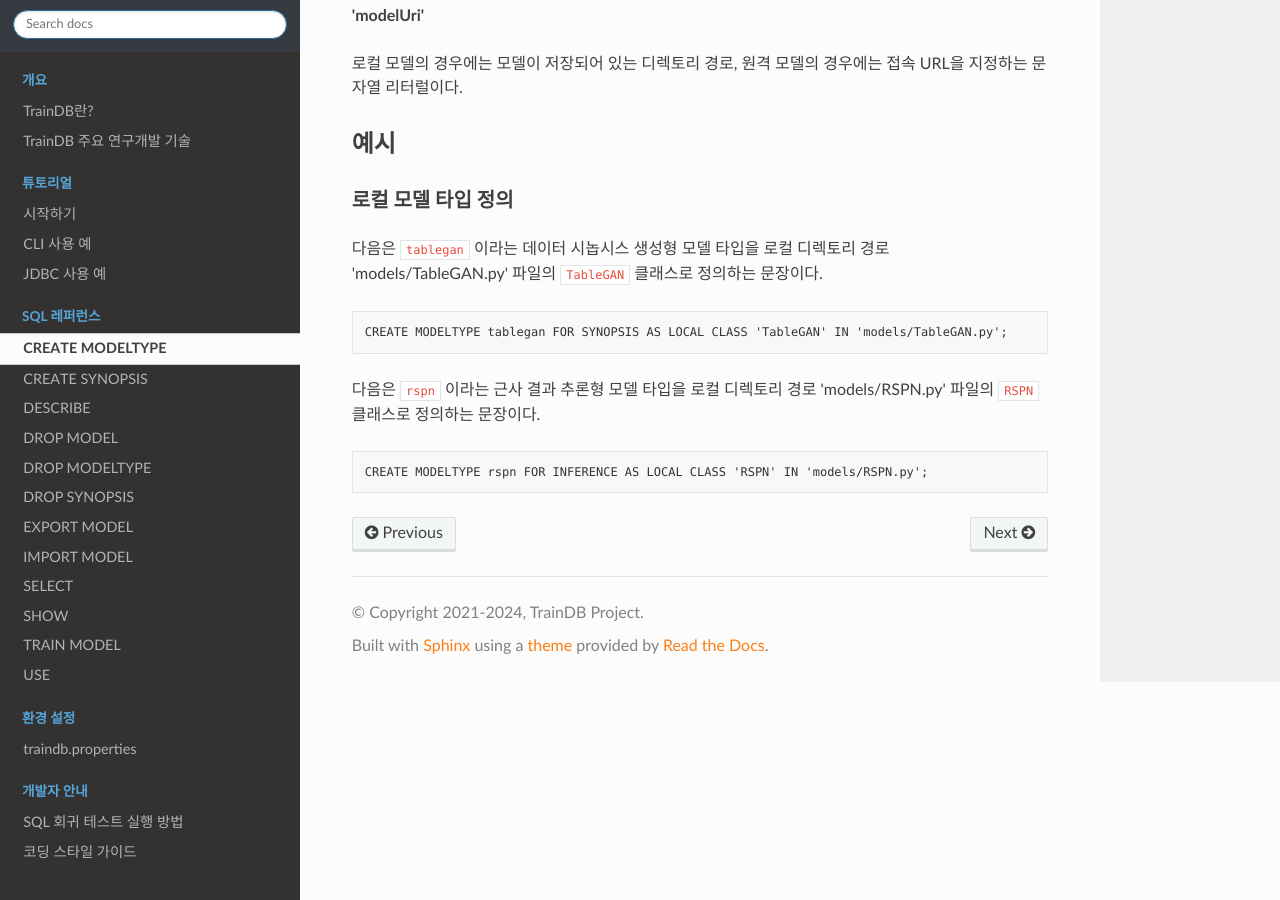
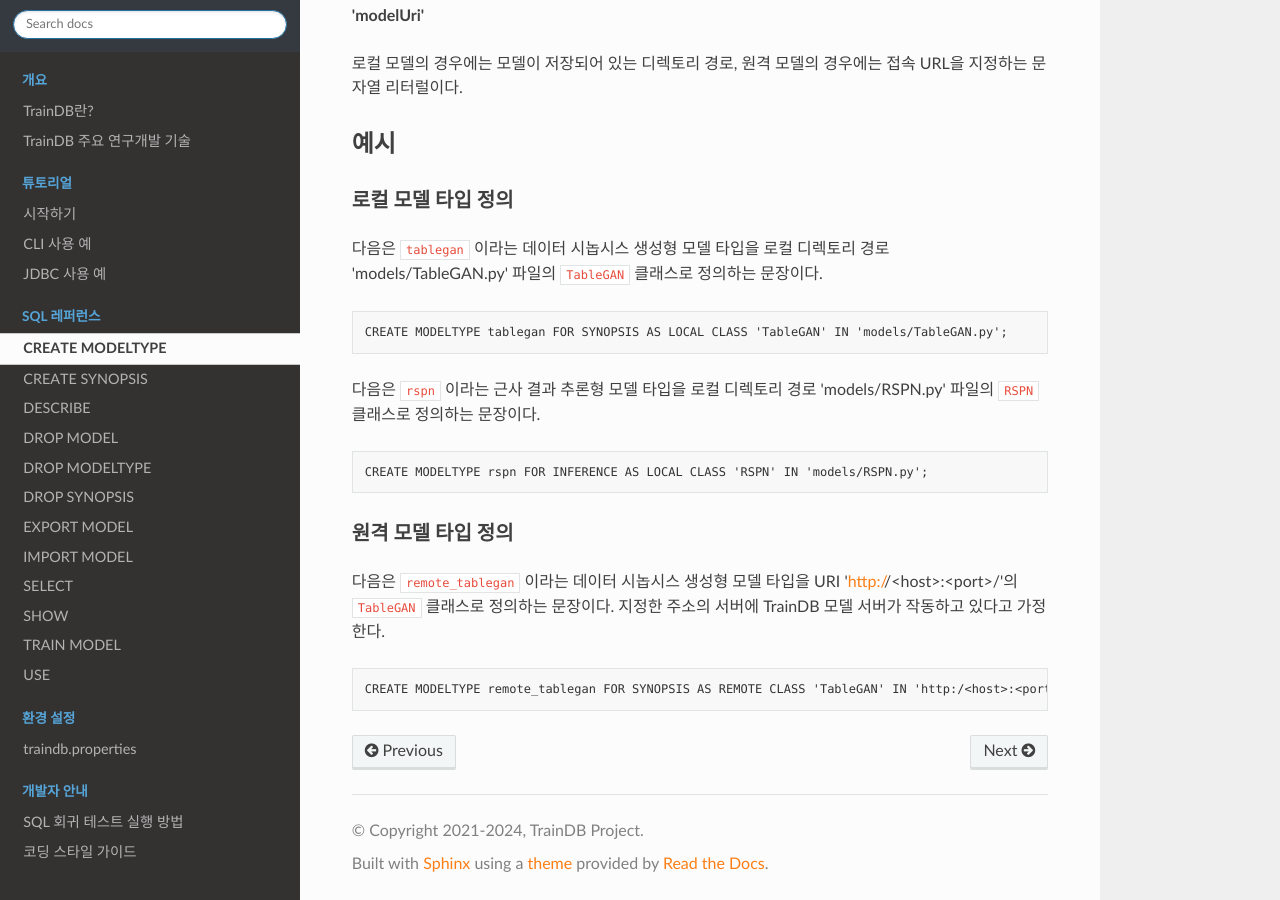
Before and after one commit to traindb-project/traindb-doc-kr, a Sphinx documentation site: the page built from docs/sql/create_modeltype.rst, in a window 1280 px wide and 900 px high, scrolled down 1562 px. Built offline with Sphinx 7.4.7 and the Read the Docs theme 2.0.0, drawn with Linux system fonts in a browser that asks for light colours.

Commit message:
update v1.5 documentation - remote modeltype example

```diff
--- a/docs/sql/create_modeltype.rst
+++ b/docs/sql/create_modeltype.rst
@@ -95,3 +95,13 @@ CREATE MODELTYPE
 .. code-block:: console
 
   CREATE MODELTYPE rspn FOR INFERENCE AS LOCAL CLASS 'RSPN' IN 'models/RSPN.py';
+
+원격 모델 타입 정의
+~~~~~~~~~~~~~~~~~~~
+
+다음은 ``remote_tablegan`` 이라는 데이터 시놉시스 생성형 모델 타입을 URI 'http://<host>:<port>/'의 ``TableGAN`` 클래스로 정의하는 문장이다.
+지정한 주소의 서버에 TrainDB 모델 서버가 작동하고 있다고 가정한다.
+
+.. code-block:: console
+
+  CREATE MODELTYPE remote_tablegan FOR SYNOPSIS AS REMOTE CLASS 'TableGAN' IN 'http:/<host>:<port>/';
```
